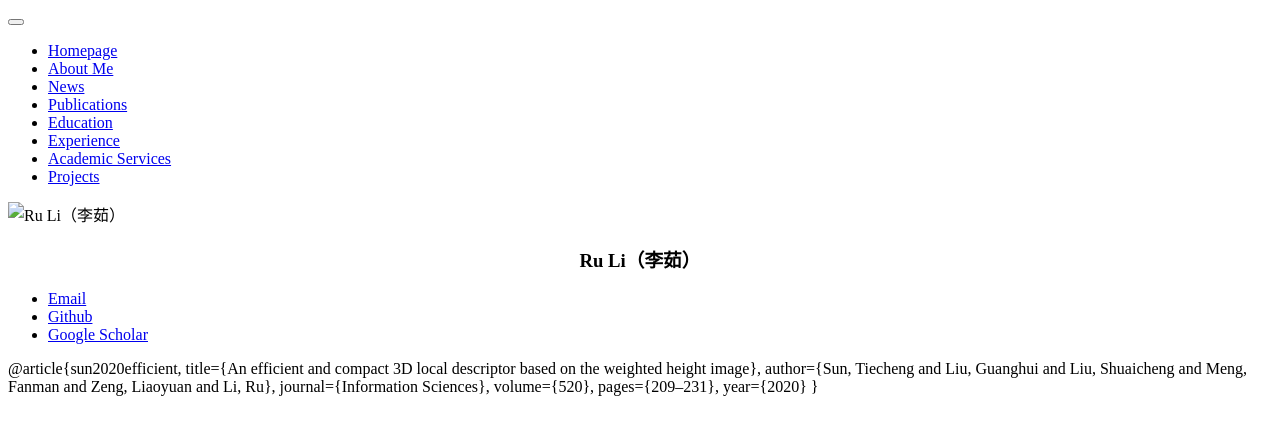
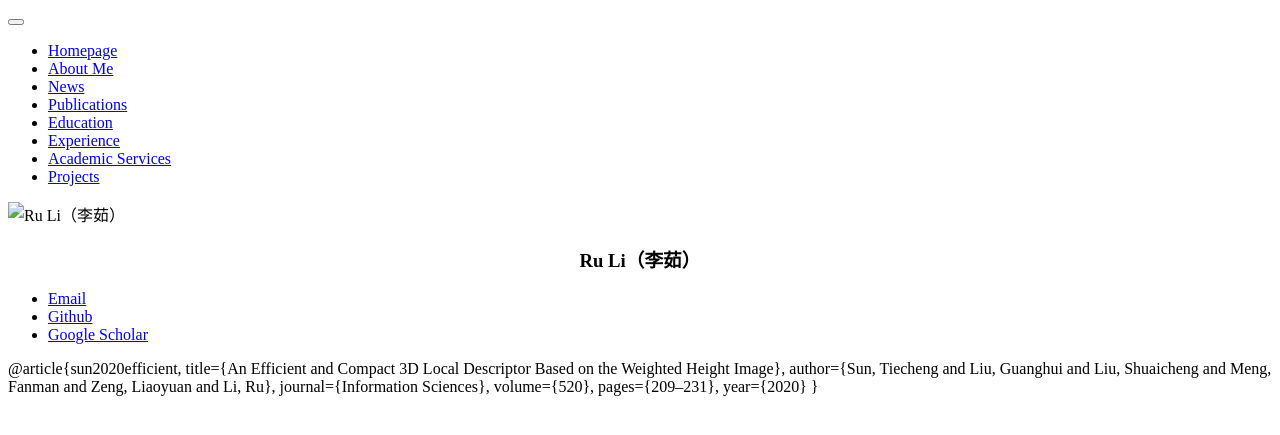
Before and after one commit to liru0126/liru0126.github.io, a Jekyll site: the page built from collections/2020_ins/sun_ins2020.md, in a window 1280 px wide. Shown: the top 435 px of the page. Built offline with Jekyll 4.4.1, drawn with Linux system fonts in a browser that asks for light colours; our own code applies the rules of GitHub Pages for plain Markdown files.

Commit message:
Update sun_ins2020.md

```diff
--- a/collections/2020_ins/sun_ins2020.md
+++ b/collections/2020_ins/sun_ins2020.md
@@ -1,5 +1,5 @@
 @article{sun2020efficient,
-  title={An efficient and compact 3D local descriptor based on the weighted height image},
+  title={An Efficient and Compact 3D Local Descriptor Based on the Weighted Height Image},
   author={Sun, Tiecheng and Liu, Guanghui and Liu, Shuaicheng and Meng, Fanman and Zeng, Liaoyuan and Li, Ru},
   journal={Information Sciences},
   volume={520},
```
